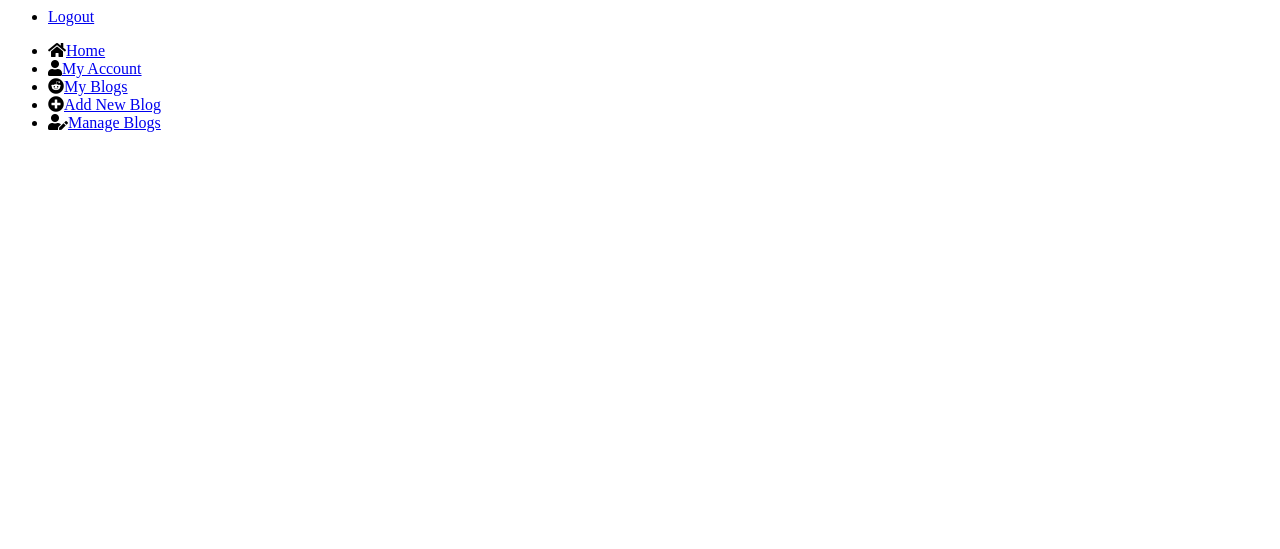
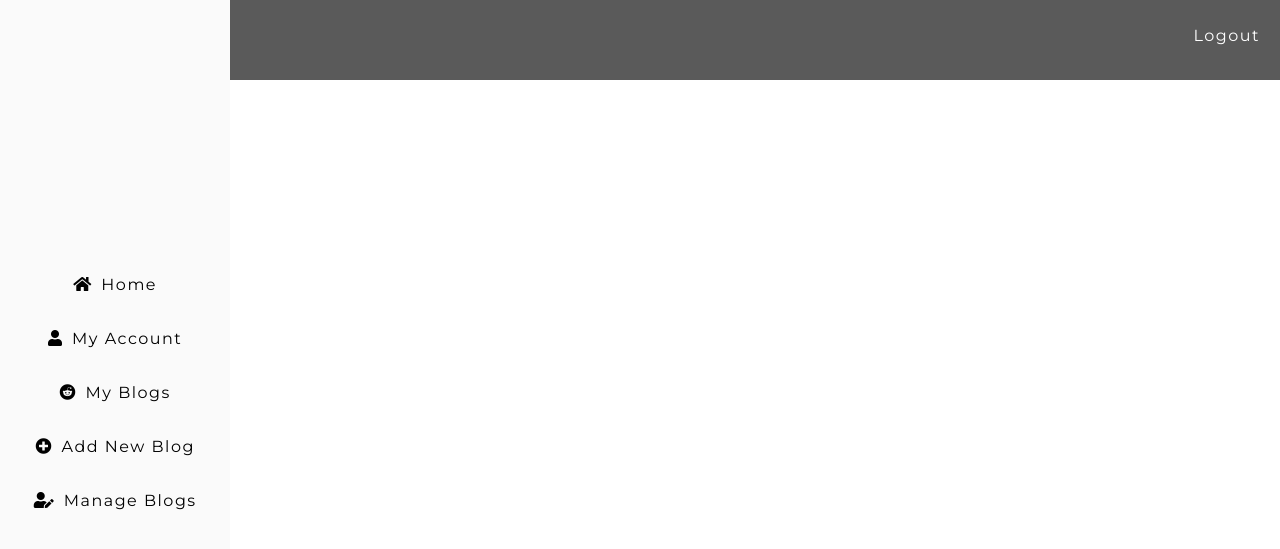
Before and after one commit to adish450/travelogue, a Node server app: page /users/1 in a window 1280 px wide. Shown: the top 549 px of the page. Run offline with Node 20, Linux system fonts and the light colour scheme; the visitor is signed in with stand-in values (Sample User, id 1); some libraries are stand-ins or nearby versions.

Commit message:
changes in profile page

```diff
--- a/app.js
+++ b/app.js
@@ -56,8 +56,8 @@ passport.use(new LocalStrategy(User.authenticate()));
 
 
 app.use(express.static('public'));
-app.set("view engine","ejs");
-app.use(express.static((__dirname + '/views/')));
+app.set("view engine", "ejs");
+app.use(express.static((__dirname + '/views')));
 
 
 //routes
@@ -143,7 +143,7 @@ app.get("/users/:name",isLoggedIn,function(req,res){
        if(err)
        res.redirect('/');
         else
-    res.render("profile",{name:name,User:User});
+    res.render("profile.ejs",{name:name,User:User});
     console.log(User);
     });
 });
--- a/public/stylesheets/profile.css
+++ b/public/stylesheets/profile.css
@@ -1,12 +1,83 @@
+@import url('https://fonts.googleapis.com/css?family=Lora');
+@import url('https://fonts.googleapis.com/css?family=Montserrat');
+
+
 * {
-    padding:0;
     margin:0;
-}
-header {
-    display :flex;
-    width:100%;
+    padding: 0;
 }
 
-.jumbotron {
-    display:flex;
+body {
+    font-family: 'Montserrat', sans-serif;
 }
+
+a {
+    text-decoration:none;
+    color:black;
+    font-size: 16px;
+    letter-spacing: 1.5px;
+    margin-left: 10px;
+}
+
+li {
+    list-style-type:none;
+    padding: 10px;
+    margin-bottom: 15px;
+    text-align: center;
+}
+
+.nav-side {
+    display: flex;
+    flex-wrap: wrap;
+    flex-direction: column;
+    justify-content:center;
+    align-items: stretch;
+    width: 18%;
+    background-color:#fafafa;
+    position: absolute;
+    top: 0;
+    left:0;
+    height:100vh;
+    z-index: 1;
+    min-width: 90px;
+}
+
+.nav-top {
+    display: flex;
+    justify-content: flex-end;
+    background-color:#5A5A5A;
+    z-index: 0;
+    position: relative;
+    width: 100%;
+    height: 10vh;
+}
+
+.nav-top li a {
+
+    padding: 10px;
+    text-align: center;
+    color: white;
+}
+
+.nav-top li {
+    margin-bottom: 0;
+    text-align: center;
+    transform: translateY(20%);
+}
+
+.nav-side div {
+    width: 100%;
+    text-align: center;
+    margin-bottom: 20%;
+    position: absolute;
+    top: 5%;
+
+}
+
+.nav-side div i {
+    margin-left: 5px;
+}
+
+@media(max-width:900px){
+
+}
--- a/views/profile.ejs
+++ b/views/profile.ejs
@@ -1,11 +1,11 @@
 <html>
     <head>
     <title>Profile</title>
-    <link rel="stylesheet" type="text/css" href="profile.css">
     <link rel="stylesheet" href="https://use.fontawesome.com/releases/v5.2.0/css/all.css" integrity="sha384-hWVjflwFxL6sNzntih27bfxkr27PmbbK/iSvJ+a4+0owXq79v+lsFkW54bOGbiDQ" crossorigin="anonymous">
     <script src="https://code.jquery.com/jquery-3.3.1.min.js"
     integrity="sha256-FgpCb/KJQlLNfOu91ta32o/NMZxltwRo8QtmkMRdAu8=" crossorigin="anonymous"></script>
-    <script src="profile.js"></script>
+    <script src="/javascript/profile.js"></script>
+    <link rel="stylesheet" href="/stylesheets/profile.css">
     <!-- Meta, title, CSS, favicons, etc. -->
     <meta charset="utf-8">
     <meta http-equiv="X-UA-Compatible" content="IE=edge">
```
